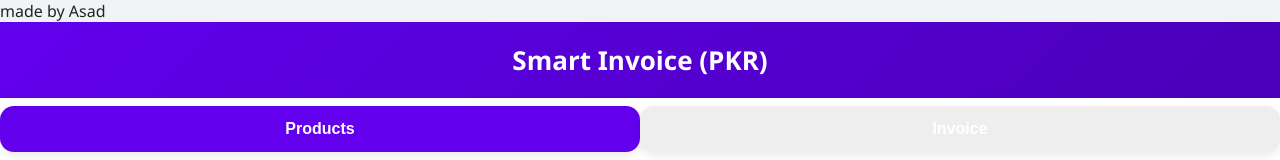
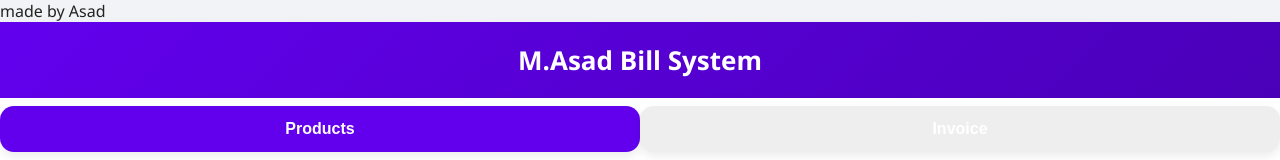
Before and after one commit to htiger7856-rgb/1A, a plain HTML site: page index.html in a window 1280 px wide. Shown: the top 160 px of the page. Drawn offline with nearby package versions, Linux system fonts and the light colour scheme.

Commit message:
Update header title to 'M.Asad Bill System'

```diff
--- a/index.html
+++ b/index.html
@@ -35,7 +35,7 @@ made by Asad
 </head>
 <body>
 
-<header>Smart Invoice (PKR)</header>
+<header> M.Asad Bill System </header>
 
 <div class="tab">
     <button class="active" onclick="openPage('products')">Products</button>
```
